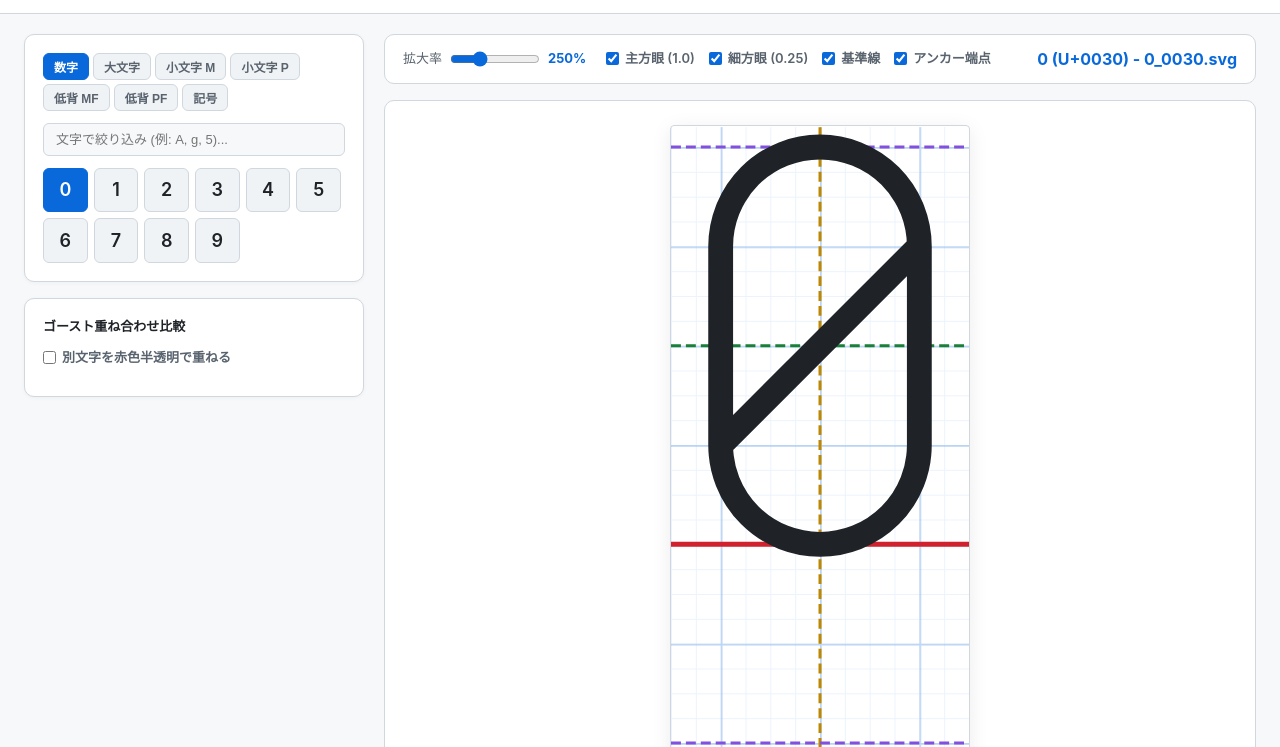
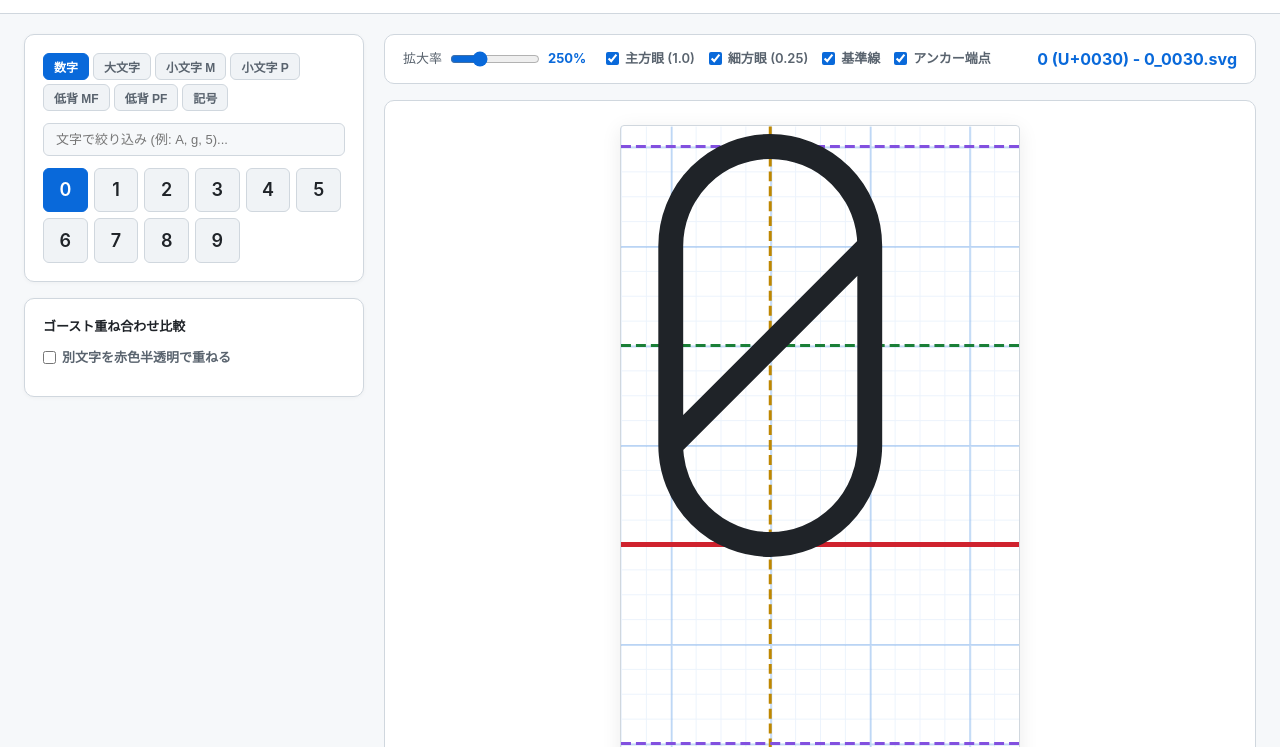
Before and after one commit to yosgspec/NGSNoctFont, a plain HTML site: page site/grid.html in a window 1280 px wide. Shown: the part 53-800 px from the top of the page. Drawn offline with Linux system fonts and the light colour scheme.

Commit message:
グリッドビュー横幅拡大

```diff
--- a/site/grid.html
+++ b/site/grid.html
@@ -481,20 +481,20 @@
 					</defs>
 
 					<!-- グリッド背景矩形 -->
-					<rect id="bg-grid-rect" x="-0.5" y="0.8" width="3.0" height="6.4" fill="url(#pat-major)" />
+					<rect id="bg-grid-rect" x="-0.5" y="0.8" width="4.0" height="6.4" fill="url(#pat-major)" />
 
 					<!-- 基準ガイドライン -->
 					<g id="guidelines-group">
 						<!-- X=1.0 中心線 -->
 						<line x1="1.0" y1="0.8" x2="1.0" y2="7.2" stroke="var(--guide-center)" stroke-width="0.03" stroke-dasharray="0.1, 0.05" />
 						<!-- Y=1.0 Cap Height -->
-						<line x1="-0.5" y1="1.0" x2="2.5" y2="1.0" stroke="var(--guide-cap)" stroke-width="0.03" stroke-dasharray="0.1, 0.05" />
+						<line x1="-0.5" y1="1.0" x2="3.5" y2="1.0" stroke="var(--guide-cap)" stroke-width="0.03" stroke-dasharray="0.1, 0.05" />
 						<!-- Y=3.0 x-Height -->
-						<line x1="-0.5" y1="3.0" x2="2.5" y2="3.0" stroke="var(--guide-x)" stroke-width="0.03" stroke-dasharray="0.1, 0.05" />
+						<line x1="-0.5" y1="3.0" x2="3.5" y2="3.0" stroke="var(--guide-x)" stroke-width="0.03" stroke-dasharray="0.1, 0.05" />
 						<!-- Y=5.0 Baseline (重要) -->
-						<line x1="-0.5" y1="5.0" x2="2.5" y2="5.0" stroke="var(--guide-base)" stroke-width="0.05" />
+						<line x1="-0.5" y1="5.0" x2="3.5" y2="5.0" stroke="var(--guide-base)" stroke-width="0.05" />
 						<!-- Y=7.0 Descender -->
-						<line x1="-0.5" y1="7.0" x2="2.5" y2="7.0" stroke="var(--guide-cap)" stroke-width="0.03" stroke-dasharray="0.1, 0.05" />
+						<line x1="-0.5" y1="7.0" x2="3.5" y2="7.0" stroke="var(--guide-cap)" stroke-width="0.03" stroke-dasharray="0.1, 0.05" />
 					</g>
 
 					<!-- 重ね合わせゴーストパス -->
@@ -561,7 +561,7 @@
 		const ghostCatSelect = document.querySelector("#ghost-cat-select");
 		const ghostGlyphSelect = document.querySelector("#ghost-glyph-select");
 
-		const BASE_W = 120;
+		const BASE_W = 160;
 		const BASE_H = 256;
 
 		function updateCanvasSize(){
@@ -570,7 +570,7 @@
 			const h = BASE_H * scale;
 			gridSvg.setAttribute("width", `${w}px`);
 			gridSvg.setAttribute("height", `${h}px`);
-			gridSvg.setAttribute("viewBox", "-0.5 0.8 3 6.4");
+			gridSvg.setAttribute("viewBox", "-0.5 0.8 4 6.4");
 			zoomVal.textContent = `${zoomSlider.value}%`;
 		}
 
```
